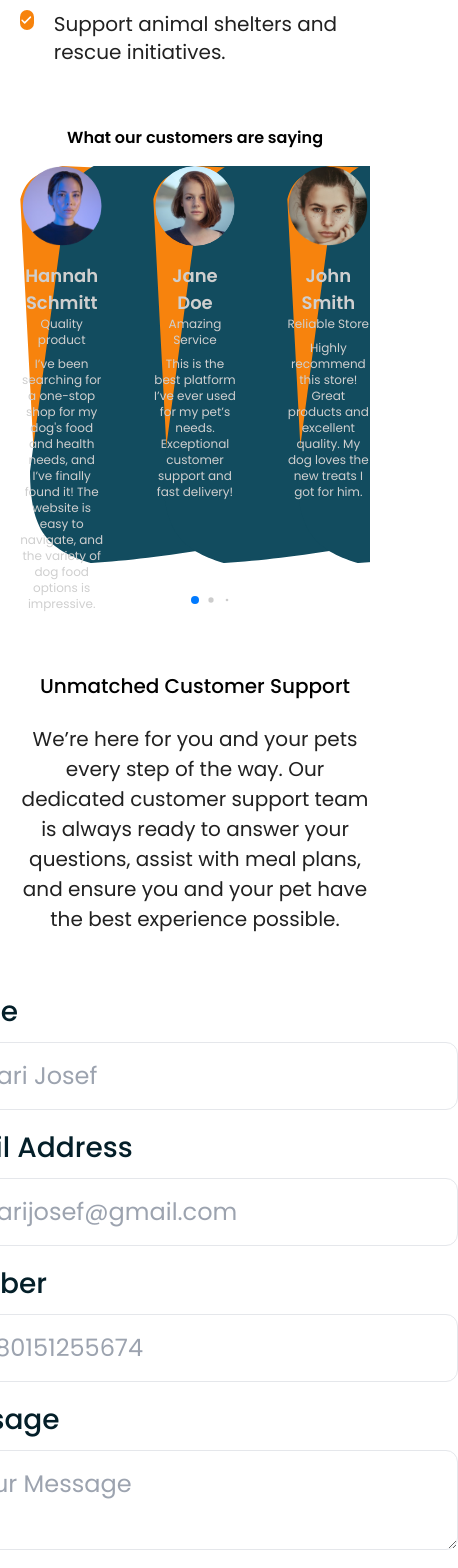
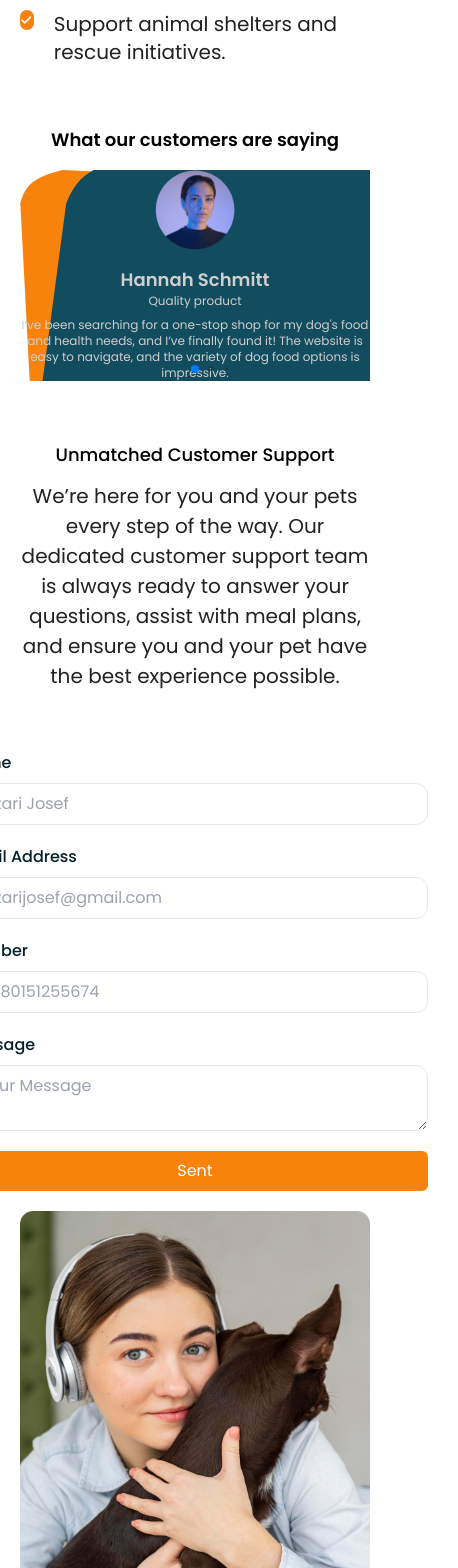
Before and after one commit to Farok-Hossain/pet-fresh-kitchen, a React (Vite) app: page /about in a window 390 px wide. Shown: the part 4320-5888 px from the top of the page, 458 px wide, since content can reach past the window. Built offline with nearby package versions, Linux system fonts and the light colour scheme.

Commit message:
home page mobile responsive

```diff
--- a/src/components/common/ContactForm.jsx
+++ b/src/components/common/ContactForm.jsx
@@ -24,14 +24,14 @@ const ContactForm = () => {
             <div className="flex flex-col">
               <label
                 htmlFor="name"
-                className="text-[#041F29] text-[28px] font-medium leading-9 mb-3"
+                className="text-[#041F29] xl:text-[28px] text-[16px] font-medium xl:leading-9 xl:mb-3 mb-2"
               >
                 Name
               </label>
               <input
                 id="name"
                 placeholder="Alzari Josef"
-                className="border-[1px] text-[#041F29] focus:outline-none rounded-xl text-2xl px-[30px] py-[17px]"
+                className="border-[1px] text-[#041F29] focus:outline-none rounded-xl xl:text-2xl text-[16px] xl:px-[30px] px-4 xl:py-[17px] py-2"
                 {...register("name")}
               />
               {errors.name && <p className="error">{errors.name.message}</p>}
@@ -40,7 +40,7 @@ const ContactForm = () => {
             {/* Email Field */}
             <div className="flex flex-col">
               <label
-                className="text-[#041F29] text-[28px] mb-3 font-medium leading-9"
+                className="text-[#041F29] xl:text-[28px] text-[16px] font-medium xl:leading-9 xl:mb-3 mb-2"
                 htmlFor="email"
               >
                 Email Address
@@ -48,7 +48,7 @@ const ContactForm = () => {
               <input
                 id="email"
                 placeholder="alzarijosef@gmail.com"
-                className="border-[1px] text-[#041F29] focus:outline-none rounded-xl text-2xl px-[30px] py-[17px]"
+                className="border-[1px] text-[#041F29] focus:outline-none rounded-xl xl:text-2xl text-[16px] xl:px-[30px] px-4 xl:py-[17px] py-2"
                 type="email"
                 {...register("email")}
               />
@@ -58,7 +58,7 @@ const ContactForm = () => {
             {/* Phone Number Field */}
             <div className="flex flex-col">
               <label
-                className="text-[#041F29] text-[28px] mb-3 font-medium leading-9"
+                className="text-[#041F29] xl:text-[28px] text-[16px] font-medium xl:leading-9 xl:mb-3 mb-2"
                 htmlFor="phone"
               >
                 Number
@@ -66,7 +66,7 @@ const ContactForm = () => {
               <input
                 id="phone"
                 placeholder="+880151255674"
-                className="border-[1px] text-[#041F29] focus:outline-none rounded-xl text-2xl px-[30px] py-[17px]"
+                className="border-[1px] text-[#041F29] focus:outline-none rounded-xl xl:text-2xl text-[16px] xl:px-[30px] px-4 xl:py-[17px] py-2"
                 type="tel"
                 {...register("phone")}
               />
@@ -76,7 +76,7 @@ const ContactForm = () => {
             {/* Text Area Field */}
             <div className="flex flex-col">
               <label
-                className="text-[#041F29] text-[28px] mb-3 font-medium leading-9"
+                className="text-[#041F29] xl:text-[28px] text-[16px] font-medium xl:leading-9 xl:mb-3 mb-2"
                 htmlFor="message"
               >
                 Message
@@ -84,7 +84,7 @@ const ContactForm = () => {
               <textarea
                 id="message"
                 placeholder="Your Message"
-                className="border-[1px] text-[#041F29] px-[30px] py-[17px] focus:outline-none  rounded-xl text-2xl xl:h-[198px]"
+                className="border-[1px] text-[#041F29] xl:px-[30px] pl-4 pr-[152px] xl:py-[17px] py-2 focus:outline-none  rounded-xl xl:text-2xl text-[16px] xl:h-[198px]"
                 {...register("message")}
               />
               {errors.message && (
@@ -93,13 +93,13 @@ const ContactForm = () => {
             </div>
 
             {/* Submit Button */}
-            <button className="bg-primaryOrange w-full rounded-md py-[17px] text-white flex justify-center mt-3 ">Sent</button>
+            <button className="bg-primaryOrange w-full rounded-md xl:py-[17px] py-2 text-white flex justify-center mt-3 ">Sent</button>
 
           </form>
         </div>
 
         {/* img  */}
-        <div className="xl:min-w-[530px] xl:h-[761px]">
+        <div className="xl:min-w-[530px] xl:h-[761px] mt-5 xl:mt-0">
           <img className="" src={contactImg} alt="" />
         </div>
       </div>
--- a/src/components/common/SectionTitle.jsx
+++ b/src/components/common/SectionTitle.jsx
@@ -2,8 +2,8 @@ import PropTypes from "prop-types";
 
 const SectionTitle = ({ title, className }) => {
   return (
-    <div className="mb-6">
-      <h3 className={`${className} text-xl lg:text-5xl font-medium mb-2`}>
+    <div className="xl:mb-6 mb-3">
+      <h3 className={`${className} text-lg lg:text-5xl font-medium mb-2`}>
         {title}
       </h3>
     </div>
--- a/src/components/home/ContactUs.jsx
+++ b/src/components/home/ContactUs.jsx
@@ -9,8 +9,8 @@ const ContactUs = () => {
   return (
    <CommonWrapper version="lg">
       <div>
-            <SectionTitle className="text-center" title="Contact Us" />
-            <p className="max-w-[960px] mx-auto text-center text-textColor text-xl font-normal leading-[30px]">Get in touch with us for any questions or concerns about our dog
+            <SectionTitle className="text-center font-semibold" title="Contact Us" />
+            <p className="xl:max-w-[960px] mx-auto text-center text-textColor xl:text-xl font-normal xl:leading-[30px]">Get in touch with us for any questions or concerns about our dog
             food products. We&apos;re here to help you provide the best for your
             pet.</p>
         </div>
--- a/src/components/home/FaqArea.jsx
+++ b/src/components/home/FaqArea.jsx
@@ -42,11 +42,11 @@ const FaqArea = () => {
   return (
     <div className="container">
       <div>
-        <div className="text-center mb-20">
-          <h3 className="text-[#212B36] xl:text-5xl font-semibold leading-[70px] mb-[10px]">
+        <div className="text-center xl:mb-20 mb-5">
+          <h3 className="text-[#212B36] xl:text-5xl text-lg font-semibold xl:leading-[70px] mb-[10px]">
             Frequently Asked Questions
           </h3>
-          <p className="text-xl leading-[30px] xl:max-w-[960px] mx-auto">
+          <p className="xl:text-xl xl:leading-[30px] xl:max-w-[960px] mx-auto">
             Find answers to commonly asked questions about our products,
             services, and policies in our comprehensive FAQ section.
           </p>
--- a/src/components/home/ServeMeal.jsx
+++ b/src/components/home/ServeMeal.jsx
@@ -5,14 +5,14 @@ import SectionTitle from "../common/SectionTitle";
 
 const ServeMeal = () => {
     return (
-        <div className="container flex flex-col xl:flex-row items-center gap-[101px]">
+        <div className="container flex flex-col xl:flex-row items-center gap-5 xl:gap-[101px]">
             <div>
                 <img className="xl:w-[563.5px] xl:h-[528px]" src={dog} alt="" />
             </div>
             <div className="">
-                <SectionTitle className="xl:w-[785px] text-start mb-[38.7px]" title="Serve as a meal or mix for added nutrition boost."></SectionTitle>
-                <p className="xl:max-w-[761px] mb-10 text-[#212121] text-xl font-normal leading-8">Fresh Your Way: JustFresh offers gently cooked meals that provide the same complete and balanced nutrition as our fresh frozen recipes. Whether you feed 100% fresh or use it as a delicious topper, it’s the perfect way to show your pup just how much you care.</p>
-                <CommonButton className="rounded text-white" text="Get Free Sample"></CommonButton>
+                <SectionTitle className="xl:w-[785px] leading-6 xl:text-start text-center xl:mb-[38.7px]" title="Serve as a meal or mix for added nutrition boost."></SectionTitle>
+                <p className="xl:max-w-[761px] xl:mb-10 mb-5 text-center xl:text-start text-[#212121] xl:text-xl font-normal xl:leading-8 leading-6 ">Fresh Your Way: JustFresh offers gently cooked meals that provide the same complete and balanced nutrition as our fresh frozen recipes. Whether you feed 100% fresh or use it as a delicious topper, it’s the perfect way to show your pup just how much you care.</p>
+                <div className="flex justify-center xl:justify-start"><CommonButton className="rounded text-white" text="Get Free Sample"></CommonButton></div>
             </div>
 
         </div>
--- a/src/components/home/Testimonial.jsx
+++ b/src/components/home/Testimonial.jsx
@@ -57,9 +57,10 @@ const Testimonial = () => {
   return (
     <CommonWrapper>
       <div>
-        <h2 className="xl:text-[34px] font-semibold xl:leading-[48px] text-center xl:text-start mb-4 xl:mb-[60px]">
+        <h2 className="xl:text-[34px] text-lg font-semibold xl:leading-[48px] text-center xl:text-start mb-4 xl:mb-[60px]">
           What our customers are saying
         </h2>
+        <div className="hidden xl:block">
         <Swiper
           spaceBetween={50}
           slidesPerView={3}
@@ -80,6 +81,30 @@ const Testimonial = () => {
             </SwiperSlide>
           ))}
         </Swiper>
+        </div>
+
+        <div className="xl:hidden">
+        <Swiper
+          spaceBetween={50}
+          slidesPerView={1}
+          pagination={{
+            dynamicBullets: true,
+          }}
+          modules={[Pagination]}
+          className="mySwiper"
+        >
+          {testimonials.map((item, index) => (
+            <SwiperSlide key={index}>
+              <TestimonialCard
+                image={item.img}
+                name={item.name}
+                reviewTitle={item.reviewTitle}
+                review={item.review}
+              />
+            </SwiperSlide>
+          ))}
+        </Swiper>
+        </div>
       </div>
     </CommonWrapper>
   );
--- a/src/components/ui/accordion.jsx
+++ b/src/components/ui/accordion.jsx
@@ -16,12 +16,12 @@ const AccordionTrigger = React.forwardRef(({ className, children, ...props }, re
     <AccordionPrimitive.Trigger
       ref={ref}
       className={cn(
-        "flex flex-1 items-center justify-between py-[32px] pl-[60px] font-medium transition-all [&[data-state=open]>svg]:rotate-180",
+        "flex flex-1 items-center justify-between xl:py-[32px] py-4 xl:pl-[60px] pl-3 xl:font-medium transition-all [&[data-state=open]>svg]:rotate-180",
         className
       )}
       {...props}>
       {children}
-      <div className="shrink-0 transition-transform duration-200 pr-[50px]"><svg xmlns="http://www.w3.org/2000/svg" width="24" height="24" viewBox="0 0 32 33" fill="none">
+      <div className="shrink-0 transition-transform duration-200 xl:pr-[50px] pr-5 pl-3"><svg xmlns="http://www.w3.org/2000/svg" width="24" height="24" viewBox="0 0 32 33" fill="none">
   <g clipPath="url(#clip0_25796_5439)">
     <path d="M16 0.171875C7.17706 0.171875 0 7.34894 0 16.1719C0 24.9948 7.17706 32.1719 16 32.1719C24.8229 32.1719 32 24.9936 32 16.1719C32 7.35019 24.8229 0.171875 16 0.171875ZM16 29.6932C8.54531 29.6932 2.47869 23.6278 2.47869 16.1719C2.47869 8.71594 8.54531 2.65056 16 2.65056C23.4547 2.65056 29.5213 8.71594 29.5213 16.1719C29.5213 23.6278 23.4559 29.6932 16 29.6932Z" fill="#222222" fill-opacity="0.7"/>
     <path d="M22.1973 14.8217H17.24V9.86437C17.24 9.18025 16.686 8.625 16.0006 8.625C15.3152 8.625 14.7612 9.18025 14.7612 9.86437V14.8217H9.80383C9.11845 14.8217 8.56445 15.377 8.56445 16.0611C8.56445 16.7452 9.11845 17.3005 9.80383 17.3005H14.7612V22.2579C14.7612 22.942 15.3152 23.4972 16.0006 23.4972C16.686 23.4972 17.24 22.942 17.24 22.2579V17.3005H22.1973C22.8827 17.3005 23.4367 16.7452 23.4367 16.0611C23.4367 15.377 22.8827 14.8217 22.1973 14.8217Z" fill="#222222" fill-opacity="0.7"/>
@@ -41,7 +41,7 @@ AccordionTrigger.displayName = AccordionPrimitive.Trigger.displayName
 const AccordionContent = React.forwardRef(({ className, children, ...props }, ref) => (
   <AccordionPrimitive.Content
     ref={ref}
-    className="overflow-hidden text-sm px-[60px] transition-all data-[state=closed]:animate-accordion-up data-[state=open]:animate-accordion-down"
+    className="overflow-hidden text-sm xl:px-[60px] px-5 transition-all data-[state=closed]:animate-accordion-up data-[state=open]:animate-accordion-down"
     {...props}>
     <div className={cn("pb-4 pt-0", className)}>{children}</div>
   </AccordionPrimitive.Content>
```
